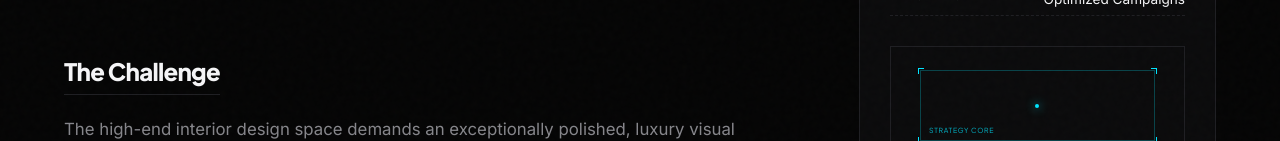
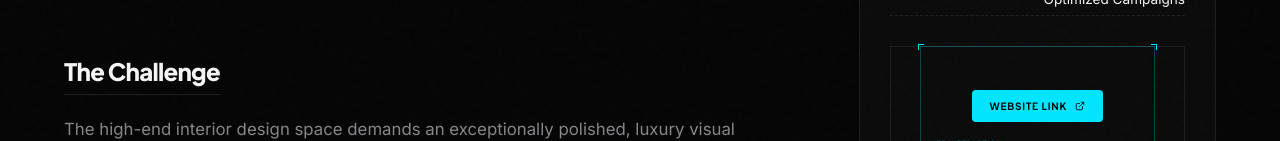
Before and after one commit to Dshlokk/HH-studio-redesign, a Next.js app: page /work in a window 1280 px wide. Both pictures are taken after a click on the element 653 px from the left and 726 px from the top of the page. Shown: the part 659-800 px from the top of the page. Built offline with nearby package versions, Linux system fonts and the light colour scheme; no server answers; the database is empty.

Commit message:
Portfolio and testimonails design

```diff
--- a/src/components/PortfolioStack.tsx
+++ b/src/components/PortfolioStack.tsx
@@ -249,7 +249,7 @@ export default function PortfolioStack({ initialProjects = [] }: PortfolioStackP
             transition={{ duration: 0.5 }}
           >
             {/* Scroll Container */}
-            <div className="case-study-scroll-wrapper">
+            <div className="case-study-scroll-wrapper" data-lenis-prevent>
 
               {/* Sticky Top Bar */}
               <div className="case-study-top-bar glassmorphism">
@@ -354,14 +354,52 @@ export default function PortfolioStack({ initialProjects = [] }: PortfolioStackP
                       </ul>
 
                       <div className="schematic-drawing">
-                        {/* Faint technical box */}
-                        <div className="wirebox">
+                        {/* Faint technical box with project links */}
+                        <div className="wirebox" style={{ display: 'flex', flexDirection: 'column', alignItems: 'center', justifyContent: 'center', padding: '20px 10px', minHeight: '120px' }}>
                           <div className="corner tl"></div>
                           <div className="corner tr"></div>
                           <div className="corner bl"></div>
                           <div className="corner br"></div>
                           <div className="dot"></div>
-                          <span className="schem-label">STRATEGY CORE</span>
+                          <span className="schem-label" style={{ marginBottom: '12px' }}>
+                            {activeProject.id === 'singh-chaap' && "INSTAGRAM DISCOVERY"}
+                            {activeProject.id === 'loa' && "LINKEDIN TARGET"}
+                            {activeProject.id === 'shania-mackin' && "WEB INTERACTION"}
+                            {!activeProject.link && "STRATEGY CORE"}
+                          </span>
+                          {activeProject.link && (
+                            <a
+                              href={activeProject.link}
+                              target="_blank"
+                              rel="noreferrer"
+                              className="wirebox-link-btn"
+                              style={{
+                                display: 'inline-flex',
+                                alignItems: 'center',
+                                gap: '8px',
+                                background: 'var(--accent)',
+                                color: 'var(--bg-primary)',
+                                padding: '10px 18px',
+                                borderRadius: '4px',
+                                fontFamily: 'var(--font-mono)',
+                                fontSize: '10px',
+                                fontWeight: '700',
+                                letterSpacing: '0.08em',
+                                textTransform: 'uppercase',
+                                border: 'none',
+                                cursor: 'pointer',
+                                transition: 'all 0.3s',
+                                textDecoration: 'none'
+                              }}
+                            >
+                              <span>
+                                {activeProject.id === 'singh-chaap' && "Instagram Link"}
+                                {activeProject.id === 'loa' && "LinkedIn Link"}
+                                {activeProject.id === 'shania-mackin' && "Website Link"}
+                              </span>
+                              <ExternalLink size={10} />
+                            </a>
+                          )}
                         </div>
                       </div>
                     </div>
```
Also changed, not shown: src/components/TestimonialStack.tsx (+10 -10 lines).
